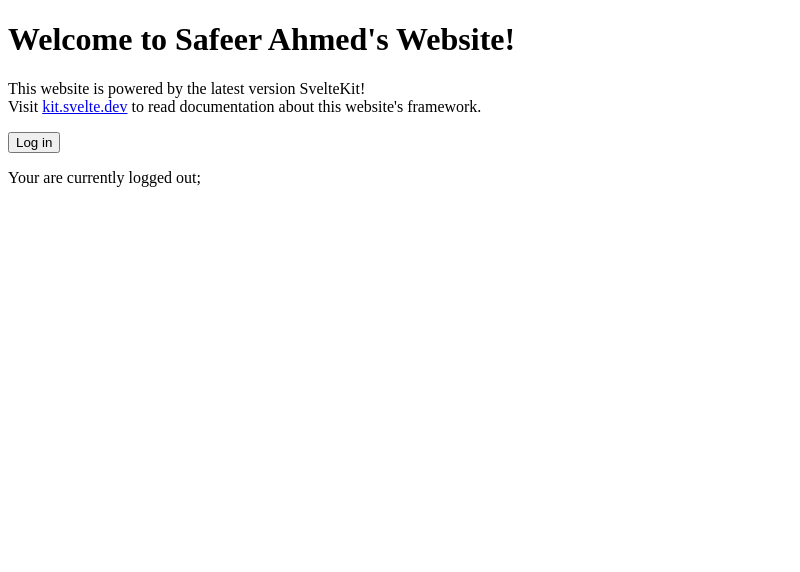
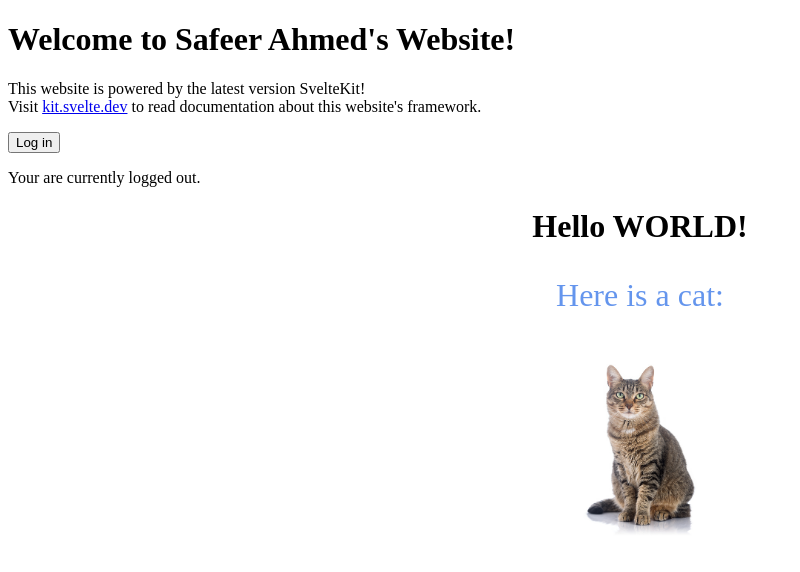
Before and after one commit to sahme73/personal-website, a SvelteKit app: page / in a window 1280 px wide. Shown: the top 572 px of the page, without its empty margins (0-800 px from the left). Built offline with nearby package versions, Linux system fonts and the light colour scheme.

Commit message:
Added new component to main page.

```diff
--- a/src/routes/+page.svelte
+++ b/src/routes/+page.svelte
@@ -1,5 +1,6 @@
 <script>
-    import Random from './temp/random.svelte';
+    import Component1 from './temp/component1.svelte';
+    import Component2 from './temp/component2.svelte';
     let name = 'Safeer Ahmed';
 </script>
 
@@ -10,4 +11,5 @@
     Visit <a href="https://kit.svelte.dev">kit.svelte.dev</a> to read documentation about this website's framework.
 </p>
 
-<Random/>
+<Component1/>
+<Component2/>
--- a/src/routes/temp/random.svelte
+++ b/src/routes/temp/component1.svelte
@@ -27,5 +27,5 @@
 {/if}
 
 <p>
-	Your are currently {status};
+	Your are currently {status}.
 </p>
--- /dev/null
+++ b/src/routes/temp/component2.svelte
@@ -0,0 +1,33 @@
+<script>
+    let name = 'world';
+    let src = '/images/cat1.jpg';
+</script>
+
+<h1>Hello {name.toUpperCase()}!</h1>
+<p>Here is a cat:</p>
+<img {src} alt="A cat." class="center"/>
+
+<style>
+    h1 {
+        text-align: center;
+    }
+
+    p {
+        color: cornflowerblue;
+        font-size: 2em;
+        text-align: center;
+    }
+
+    img {
+        display: block;
+        margin-left: auto;
+        margin-right: auto;
+    }
+
+    img.center {
+        display: block;
+        margin-left: auto;
+        margin-right: auto;
+        width: 10%;
+    }
+</style>
```
Also changed, not shown: static/images/cat1.jpg (added).
